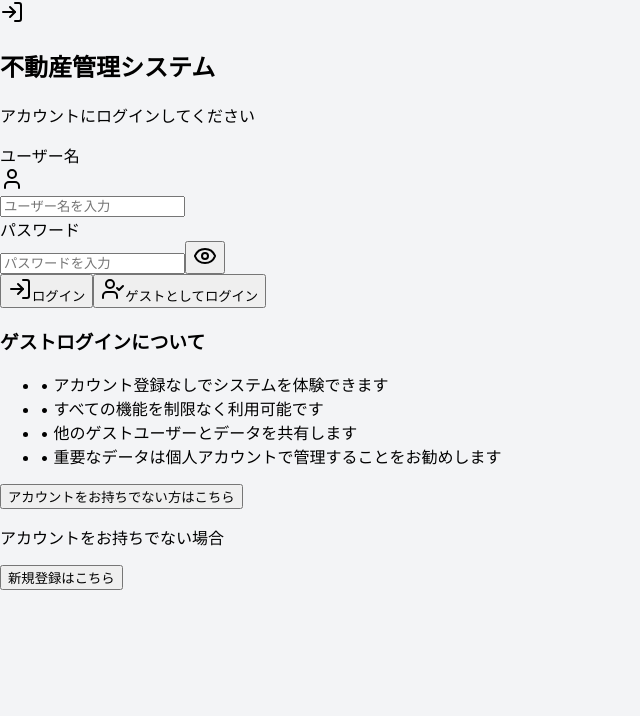
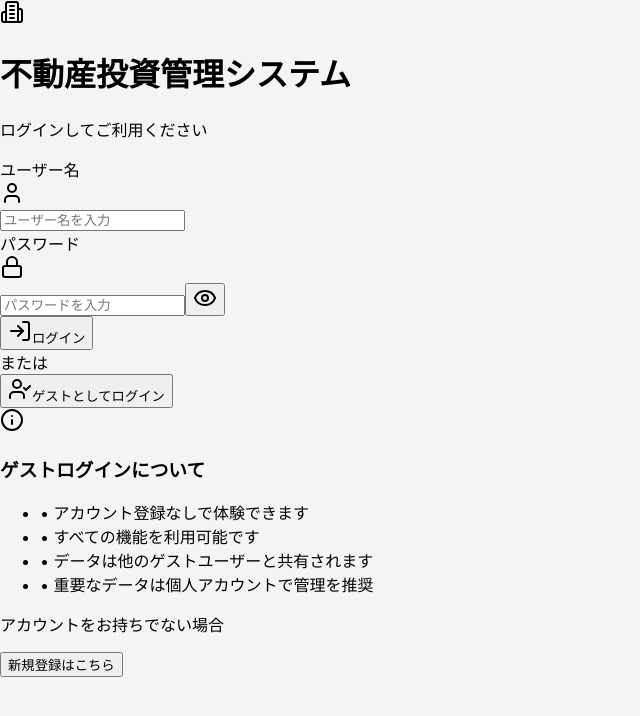
Before and after one commit to kato-k09/RealestateManagementFrontend, a React (Create React App) app: page / in a window 1280 px wide. Shown: the top 716 px of the page, without its empty margins (0-640 px from the left). Built offline with nearby package versions, Linux system fonts and the light colour scheme.

Commit message:
・アカウントをお持ちでない場合新規登録の項目が重複していたので削除 ・ログイン画面のレイアウトが変わってしまっていたので新規登録画面に合わせた表示に変更

```diff
--- a/src/App.js
+++ b/src/App.js
@@ -1,10 +1,11 @@
-import React, { useState } from 'react';
+import React, {useState} from 'react';
 import './index.css';
-import { AuthProvider, useAuth } from './context/AuthContext';
+import {AuthProvider, useAuth} from './context/AuthContext';
 import Login from './components/Login';
 import Register from './components/Register';
 import Header from './components/Header';
-import RealEstateRegistrationForm from './components/RealEstateRegistrationForm';
+import RealEstateRegistrationForm
+  from './components/RealEstateRegistrationForm';
 import RealEstateSearch from './components/RealEstateSearch';
 import UserProfile from './components/UserProfile';
 
@@ -14,17 +15,17 @@ const MainApp = () => {
 
   return (
       <div className="min-h-screen bg-gray-50">
-        <Header currentView={currentView} setCurrentView={setCurrentView} />
+        <Header currentView={currentView} setCurrentView={setCurrentView}/>
 
         <main className="py-6">
           {currentView === 'search' ? (
-              <RealEstateSearch />
+              <RealEstateSearch/>
           ) : currentView === 'register' ? (
-              <RealEstateRegistrationForm />
+              <RealEstateRegistrationForm/>
           ) : currentView === 'profile' ? (
-              <UserProfile />
+              <UserProfile/>
           ) : (
-              <RealEstateSearch />
+              <RealEstateSearch/>
           )}
         </main>
       </div>
@@ -33,7 +34,7 @@ const MainApp = () => {
 
 // 認証管理コンポーネント
 const AuthenticationManager = () => {
-  const { isAuthenticated, isLoading, login, register } = useAuth();
+  const {isAuthenticated, isLoading, login, register} = useAuth();
   const [authView, setAuthView] = useState('login'); // 'login' or 'register'
   const [error, setError] = useState('');
   const [successMessage, setSuccessMessage] = useState('');
@@ -82,9 +83,11 @@ const AuthenticationManager = () => {
   // 認証中の場合はローディング表示
   if (isLoading) {
     return (
-        <div className="min-h-screen bg-gradient-to-br from-blue-50 to-indigo-100 flex items-center justify-center">
+        <div
+            className="min-h-screen bg-gradient-to-br from-blue-50 to-indigo-100 flex items-center justify-center">
           <div className="text-center">
-            <div className="animate-spin rounded-full h-12 w-12 border-b-2 border-blue-600 mx-auto mb-4"></div>
+            <div
+                className="animate-spin rounded-full h-12 w-12 border-b-2 border-blue-600 mx-auto mb-4"></div>
             <p className="text-gray-600">認証情報を確認中...</p>
           </div>
         </div>
@@ -93,7 +96,7 @@ const AuthenticationManager = () => {
 
   // 認証済みの場合はメインアプリを表示
   if (isAuthenticated) {
-    return <MainApp />;
+    return <MainApp/>;
   }
 
   // 未認証の場合はログイン/登録画面を表示
@@ -101,10 +104,14 @@ const AuthenticationManager = () => {
       <div>
         {/* エラーメッセージ */}
         {error && (
-            <div className="fixed top-4 left-1/2 transform -translate-x-1/2 bg-red-100 border border-red-400 text-red-700 px-6 py-3 rounded-md shadow-lg z-50">
+            <div
+                className="fixed top-4 left-1/2 transform -translate-x-1/2 bg-red-100 border border-red-400 text-red-700 px-6 py-3 rounded-md shadow-lg z-50">
               <div className="flex items-center">
-                <svg className="w-5 h-5 mr-2" fill="currentColor" viewBox="0 0 20 20">
-                  <path fillRule="evenodd" d="M18 10a8 8 0 11-16 0 8 8 0 0116 0zm-7 4a1 1 0 11-2 0 1 1 0 012 0zm-1-9a1 1 0 00-1 1v4a1 1 0 102 0V6a1 1 0 00-1-1z" clipRule="evenodd" />
+                <svg className="w-5 h-5 mr-2" fill="currentColor"
+                     viewBox="0 0 20 20">
+                  <path fillRule="evenodd"
+                        d="M18 10a8 8 0 11-16 0 8 8 0 0116 0zm-7 4a1 1 0 11-2 0 1 1 0 012 0zm-1-9a1 1 0 00-1 1v4a1 1 0 102 0V6a1 1 0 00-1-1z"
+                        clipRule="evenodd"/>
                 </svg>
                 {error}
               </div>
@@ -113,10 +120,14 @@ const AuthenticationManager = () => {
 
         {/* 成功メッセージ */}
         {successMessage && (
-            <div className="fixed top-4 left-1/2 transform -translate-x-1/2 bg-green-100 border border-green-400 text-green-700 px-6 py-3 rounded-md shadow-lg z-50">
+            <div
+                className="fixed top-4 left-1/2 transform -translate-x-1/2 bg-green-100 border border-green-400 text-green-700 px-6 py-3 rounded-md shadow-lg z-50">
               <div className="flex items-center">
-                <svg className="w-5 h-5 mr-2" fill="currentColor" viewBox="0 0 20 20">
-                  <path fillRule="evenodd" d="M10 18a8 8 0 100-16 8 8 0 000 16zm3.707-9.293a1 1 0 00-1.414-1.414L9 10.586 7.707 9.293a1 1 0 00-1.414 1.414l2 2a1 1 0 001.414 0l4-4z" clipRule="evenodd" />
+                <svg className="w-5 h-5 mr-2" fill="currentColor"
+                     viewBox="0 0 20 20">
+                  <path fillRule="evenodd"
+                        d="M10 18a8 8 0 100-16 8 8 0 000 16zm3.707-9.293a1 1 0 00-1.414-1.414L9 10.586 7.707 9.293a1 1 0 00-1.414 1.414l2 2a1 1 0 001.414 0l4-4z"
+                        clipRule="evenodd"/>
                 </svg>
                 {successMessage}
               </div>
@@ -126,21 +137,11 @@ const AuthenticationManager = () => {
         {/* ログイン/登録画面 */}
         {authView === 'login' ? (
             <div>
-              <Login onLogin={handleLogin} isLoading={isLoading} />
-
-              {/* 登録画面への切り替えボタン */}
-              <div className="fixed bottom-8 left-1/2 transform -translate-x-1/2">
-                <div className="bg-white rounded-lg shadow-lg p-4 text-center">
-                  <p className="text-gray-600 mb-2">アカウントをお持ちでない場合</p>
-                  <button
-                      onClick={handleGoToRegister}
-                      className="text-blue-600 hover:text-blue-700 font-medium"
-                      disabled={isLoading}
-                  >
-                    新規登録はこちら
-                  </button>
-                </div>
-              </div>
+              <Login
+                  onLogin={handleLogin}
+                  onSwitchToRegister={handleGoToRegister}
+                  isLoading={isLoading}
+              />
             </div>
         ) : (
             <Register
@@ -157,7 +158,7 @@ const AuthenticationManager = () => {
 function App() {
   return (
       <AuthProvider>
-        <AuthenticationManager />
+        <AuthenticationManager/>
       </AuthProvider>
   );
 }
--- a/src/components/Login.js
+++ b/src/components/Login.js
@@ -1,36 +1,80 @@
-import React, { useState } from 'react';
-import { Eye, EyeOff, LogIn, User, AlertCircle, UserCheck } from 'lucide-react';
+import React, {useState} from 'react';
+import {
+  Building2,
+  Eye,
+  EyeOff,
+  Info,
+  Lock,
+  LogIn,
+  User,
+  UserCheck
+} from 'lucide-react';
 
-const Login = ({ onLogin, onSwitchToRegister, error, loading }) => {
+const Login = ({onLogin, onSwitchToRegister, isLoading}) => {
   const [formData, setFormData] = useState({
     username: '',
     password: ''
   });
   const [showPassword, setShowPassword] = useState(false);
+  const [errors, setErrors] = useState({});
   const [guestLoading, setGuestLoading] = useState(false);
 
+  // フォームの入力変更処理
   const handleInputChange = (e) => {
-    const { name, value } = e.target;
+    const {name, value} = e.target;
     setFormData(prev => ({
       ...prev,
       [name]: value
     }));
+
+    // エラーをクリア
+    if (errors[name]) {
+      setErrors(prev => ({
+        ...prev,
+        [name]: ''
+      }));
+    }
   };
 
-  const handleSubmit = (e) => {
-    e.preventDefault();
-    onLogin(formData);
+  // バリデーション
+  const validateForm = () => {
+    const newErrors = {};
+
+    if (!formData.username.trim()) {
+      newErrors.username = 'ユーザー名を入力してください';
+    }
+
+    if (!formData.password) {
+      newErrors.password = 'パスワードを入力してください';
+    }
+
+    setErrors(newErrors);
+    return Object.keys(newErrors).length === 0;
   };
 
+  // 通常ログイン送信処理
+  const handleSubmit = async (e) => {
+    e.preventDefault();
+
+    if (!validateForm()) {
+      return;
+    }
+
+    try {
+      await onLogin(formData);
+    } catch (error) {
+      console.error('Login error:', error);
+    }
+  };
+
+  // ゲストログイン処理
   const handleGuestLogin = async () => {
     setGuestLoading(true);
     try {
-      // ゲストログイン用の固定クレデンシャル
       const guestCredentials = {
         username: 'guest',
         password: 'guest123'
       };
-
       await onLogin(guestCredentials);
     } catch (error) {
       console.error('Guest login error:', error);
@@ -40,144 +84,186 @@ const Login = ({ onLogin, onSwitchToRegister, error, loading }) => {
   };
 
   return (
-      <div className="min-h-screen flex items-center justify-center bg-gray-50 py-12 px-4 sm:px-6 lg:px-8">
-        <div className="max-w-md w-full space-y-8">
+      <div
+          className="min-h-screen bg-gradient-to-br from-blue-50 to-indigo-100 flex items-center justify-center px-4">
+        <div className="bg-white rounded-lg shadow-xl p-8 w-full max-w-md">
           {/* ヘッダー */}
-          <div>
-            <div className="mx-auto h-12 w-12 flex items-center justify-center rounded-full bg-blue-100">
-              <LogIn className="h-6 w-6 text-blue-600" />
+          <div className="text-center mb-8">
+            <div
+                className="bg-blue-100 w-16 h-16 rounded-full flex items-center justify-center mx-auto mb-4">
+              <Building2 className="w-8 h-8 text-blue-600"/>
             </div>
-            <h2 className="mt-6 text-center text-3xl font-extrabold text-gray-900">
-              不動産管理システム
-            </h2>
-            <p className="mt-2 text-center text-sm text-gray-600">
-              アカウントにログインしてください
+            <h1 className="text-2xl font-bold text-gray-900 mb-2">
+              不動産投資管理システム
+            </h1>
+            <p className="text-gray-600">
+              ログインしてご利用ください
             </p>
           </div>
 
-          {/* エラーメッセージ */}
-          {error && (
-              <div className="bg-red-100 border border-red-400 text-red-700 px-4 py-3 rounded-md flex items-center">
-                <AlertCircle className="w-5 h-5 mr-2" />
-                {error}
-              </div>
-          )}
-
           {/* ログインフォーム */}
-          <form className="mt-8 space-y-6" onSubmit={handleSubmit}>
-            <div className="space-y-4">
+          <form onSubmit={handleSubmit} className="space-y-6">
             {/* ユーザー名 */}
             <div>
-                <label htmlFor="username" className="block text-sm font-medium text-gray-700 mb-2">
+              <label className="block text-sm font-medium text-gray-700 mb-2">
                 ユーザー名
               </label>
               <div className="relative">
-                  <div className="absolute inset-y-0 left-0 pl-3 flex items-center pointer-events-none">
-                    <User className="h-5 w-5 text-gray-400" />
+                <div
+                    className="absolute inset-y-0 left-0 pl-3 flex items-center pointer-events-none">
+                  <User className="h-5 w-5 text-gray-400"/>
                 </div>
                 <input
-                      id="username"
+                    type="text"
                     name="username"
-                      type="text"
-                      required
                     value={formData.username}
                     onChange={handleInputChange}
-                      className="block w-full pl-10 pr-3 py-3 border border-gray-300 rounded-md placeholder-gray-500 focus:outline-none focus:ring-2 focus:ring-blue-500 focus:border-blue-500"
+                    className={`block w-full pl-10 pr-3 py-3 border rounded-md focus:outline-none focus:ring-2 focus:ring-blue-500 focus:border-blue-500 ${
+                        errors.username ? 'border-red-300' : 'border-gray-300'
+                    }`}
                     placeholder="ユーザー名を入力"
+                    disabled={isLoading || guestLoading}
                 />
               </div>
+              {errors.username && (
+                  <p className="mt-1 text-sm text-red-600">{errors.username}</p>
+              )}
             </div>
 
             {/* パスワード */}
             <div>
-                <label htmlFor="password" className="block text-sm font-medium text-gray-700 mb-2">
+              <label className="block text-sm font-medium text-gray-700 mb-2">
                 パスワード
               </label>
               <div className="relative">
+                <div
+                    className="absolute inset-y-0 left-0 pl-3 flex items-center pointer-events-none">
+                  <Lock className="h-5 w-5 text-gray-400"/>
+                </div>
                 <input
-                      id="password"
+                    type={showPassword ? 'text' : 'password'}
                     name="password"
-                      type={showPassword ? "text" : "password"}
-                      required
                     value={formData.password}
                     onChange={handleInputChange}
-                      className="block w-full pr-10 px-3 py-3 border border-gray-300 rounded-md placeholder-gray-500 focus:outline-none focus:ring-2 focus:ring-blue-500 focus:border-blue-500"
+                    className={`block w-full pl-10 pr-12 py-3 border rounded-md focus:outline-none focus:ring-2 focus:ring-blue-500 focus:border-blue-500 ${
+                        errors.password ? 'border-red-300' : 'border-gray-300'
+                    }`}
                     placeholder="パスワードを入力"
+                    disabled={isLoading || guestLoading}
                 />
                 <button
                     type="button"
                     className="absolute inset-y-0 right-0 pr-3 flex items-center"
                     onClick={() => setShowPassword(!showPassword)}
+                    disabled={isLoading || guestLoading}
                 >
                   {showPassword ? (
-                        <EyeOff className="h-5 w-5 text-gray-400" />
+                      <EyeOff
+                          className="h-5 w-5 text-gray-400 hover:text-gray-600"/>
                   ) : (
-                        <Eye className="h-5 w-5 text-gray-400" />
+                      <Eye
+                          className="h-5 w-5 text-gray-400 hover:text-gray-600"/>
                   )}
                 </button>
               </div>
-              </div>
+              {errors.password && (
+                  <p className="mt-1 text-sm text-red-600">{errors.password}</p>
+              )}
             </div>
 
             {/* ログインボタン */}
-            <div className="space-y-4">
             <button
                 type="submit"
-                  disabled={loading || guestLoading}
-                  className="group relative w-full flex justify-center py-3 px-4 border border-transparent text-sm font-medium rounded-md text-white bg-blue-600 hover:bg-blue-700 focus:outline-none focus:ring-2 focus:ring-offset-2 focus:ring-blue-500 disabled:opacity-50 disabled:cursor-not-allowed transition-colors"
+                disabled={isLoading || guestLoading}
+                className={`w-full flex justify-center items-center py-3 px-4 border border-transparent rounded-md shadow-sm text-sm font-medium text-white ${
+                    isLoading || guestLoading
+                        ? 'bg-gray-400 cursor-not-allowed'
+                        : 'bg-blue-600 hover:bg-blue-700 focus:outline-none focus:ring-2 focus:ring-offset-2 focus:ring-blue-500'
+                }`}
             >
-                {loading ? (
-                    <div className="animate-spin rounded-full h-5 w-5 border-b-2 border-white"></div>
+              {isLoading ? (
+                  <>
+                    <div
+                        className="animate-spin rounded-full h-4 w-4 border-b-2 border-white mr-2"></div>
+                    ログイン中...
+                  </>
               ) : (
                   <>
-                      <LogIn className="w-5 h-5 mr-2" />
+                    <LogIn className="w-4 h-4 mr-2"/>
                     ログイン
                   </>
               )}
             </button>
+          </form>
+
+          {/* 区切り線 */}
+          <div className="my-6">
+            <div className="relative">
+              <div className="absolute inset-0 flex items-center">
+                <div className="w-full border-t border-gray-300"/>
+              </div>
+              <div className="relative flex justify-center text-sm">
+                <span className="px-2 bg-white text-gray-500">または</span>
+              </div>
+            </div>
+          </div>
 
           {/* ゲストログインボタン */}
           <button
               type="button"
               onClick={handleGuestLogin}
-                  disabled={loading || guestLoading}
-                  className="group relative w-full flex justify-center py-3 px-4 border border-gray-300 text-sm font-medium rounded-md text-gray-700 bg-white hover:bg-gray-50 focus:outline-none focus:ring-2 focus:ring-offset-2 focus:ring-blue-500 disabled:opacity-50 disabled:cursor-not-allowed transition-colors"
+              disabled={isLoading || guestLoading}
+              className={`w-full flex justify-center items-center py-3 px-4 border border-gray-300 rounded-md shadow-sm text-sm font-medium ${
+                  isLoading || guestLoading
+                      ? 'bg-gray-100 text-gray-400 cursor-not-allowed'
+                      : 'bg-white text-gray-700 hover:bg-gray-50 focus:outline-none focus:ring-2 focus:ring-offset-2 focus:ring-blue-500'
+              }`}
           >
             {guestLoading ? (
-                    <div className="animate-spin rounded-full h-5 w-5 border-b-2 border-gray-600"></div>
+                <>
+                  <div
+                      className="animate-spin rounded-full h-4 w-4 border-b-2 border-gray-600 mr-2"></div>
+                  ゲストログイン中...
+                </>
             ) : (
                 <>
-                      <UserCheck className="w-5 h-5 mr-2" />
+                  <UserCheck className="w-4 h-4 mr-2"/>
                   ゲストとしてログイン
                 </>
             )}
           </button>
-            </div>
 
           {/* ゲストログインの説明 */}
-            <div className="bg-blue-50 border border-blue-200 rounded-md p-4">
+          <div
+              className="mt-4 p-4 bg-blue-50 rounded-md border border-blue-200">
+            <div className="flex items-start">
+              <Info
+                  className="w-5 h-5 text-blue-600 mt-0.5 mr-3 flex-shrink-0"/>
+              <div>
                 <h3 className="text-sm font-medium text-blue-800 mb-2">
                   ゲストログインについて
                 </h3>
                 <ul className="text-sm text-blue-700 space-y-1">
-                <li>• アカウント登録なしでシステムを体験できます</li>
-                <li>• すべての機能を制限なく利用可能です</li>
-                <li>• 他のゲストユーザーとデータを共有します</li>
-                <li>• 重要なデータは個人アカウントで管理することをお勧めします</li>
+                  <li>• アカウント登録なしで体験できます</li>
+                  <li>• すべての機能を利用可能です</li>
+                  <li>• データは他のゲストユーザーと共有されます</li>
+                  <li>• 重要なデータは個人アカウントで管理を推奨</li>
                 </ul>
               </div>
+            </div>
+          </div>
 
-            {/* 新規登録リンク */}
-            <div className="text-center">
+          {/* フッター */}
+          <div className="mt-6 text-center space-y-2">
+            <p className="text-sm text-gray-600">アカウントをお持ちでない場合</p>
             <button
-                  type="button"
                 onClick={onSwitchToRegister}
-                  className="text-blue-600 hover:text-blue-500 text-sm font-medium"
+                className="text-blue-600 hover:text-blue-700 font-medium text-sm focus:outline-none focus:underline"
+                disabled={isLoading || guestLoading}
             >
-                アカウントをお持ちでない方はこちら
+              新規登録はこちら
             </button>
           </div>
-          </form>
         </div>
       </div>
   );
```
Lines whose indentation alone changed are shown as unchanged.
